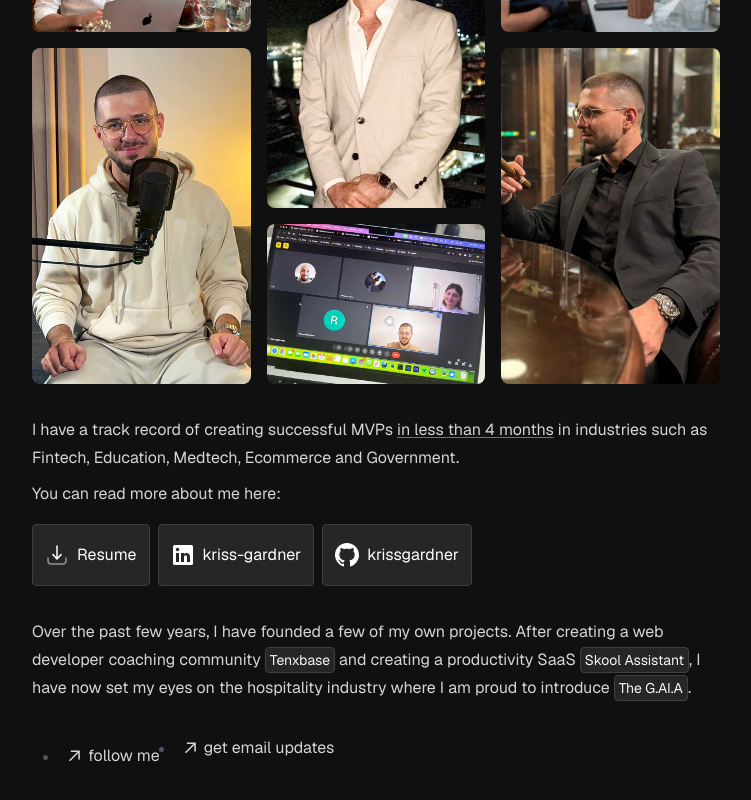
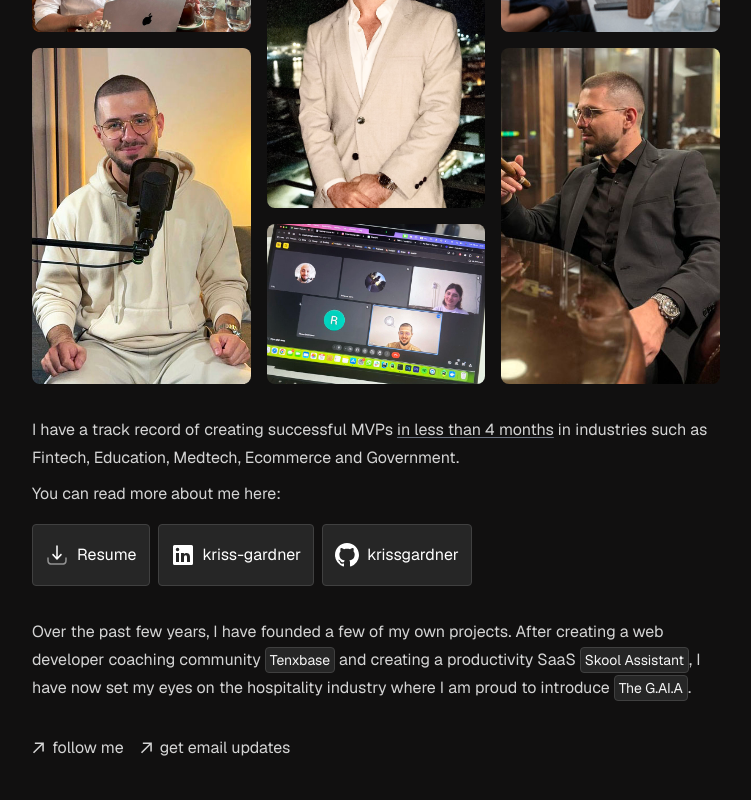
Before and after one commit to krissgardner/krissgardner.com, a Next.js app: page / in a window 1280 px wide. Shown: the part 460-1260 px from the top of the page, without its empty margins (264-1015 px from the left). Built offline with nearby package versions, Linux system fonts and the light colour scheme.

Commit message:
Update styles

```diff
--- a/app/globals.css
+++ b/app/globals.css
@@ -21,14 +21,14 @@ hr {
   @apply my-6 border-neutral-800;
 }
 
-ul {
+ul.list-dark {
   @apply list-disc pl-7;
 }
 
-li {
+ul.list-dark li {
   @apply my-2 pl-2;
 }
 
-li::marker {
+ul.list-dark li::marker {
   @apply text-gray-600;
 }
```
